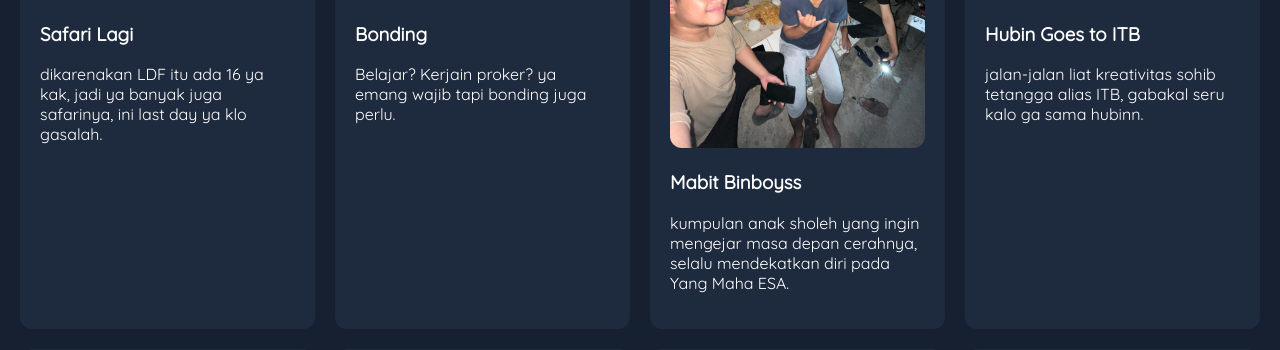
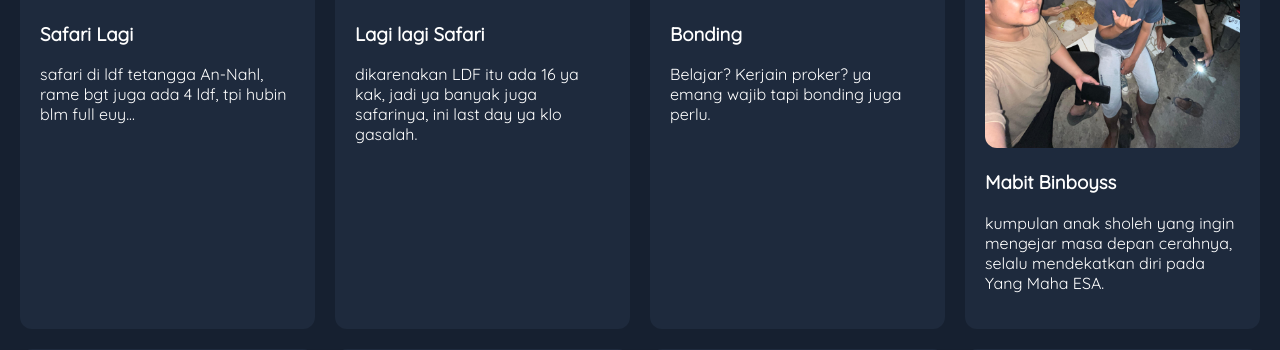
Before and after one commit to adaajah/hubeenweb, a Flask app: page /index in a window 1280 px wide. Shown: the part 2558-2908 px from the top of the page. Run offline with Flask 3, Linux system fonts and the light colour scheme.

Commit message:
index.html

```diff
--- a/templates/index.html
+++ b/templates/index.html
@@ -221,12 +221,17 @@
       </div>
       <div class="kisah-item">
         <img src="{{ url_for('static', filename='safari2.jpg') }}" alt="Hero 2">
-        <h3>Safari</h3>
+        <h3>Safari on Nuril</h3>
         <p>salah satu proker utama hubin sedang berlangsung, ada 4 LDF disana weww, capek baget. btw ada isu pgn di balsan wkwk</p>
       </div>
       <div class="kisah-item">
+        <img src="{{ url_for('static', filename='safari4.jpg') }}" alt="Hero 2">
+        <h3>Safari Lagi</h3>
+        <p>safari di ldf tetangga An-Nahl, rame bgt juga ada 4 ldf, tpi hubin blm full euy...</p>
+      </div>
+      <div class="kisah-item">
         <img src="{{ url_for('static', filename='safari3.jpg') }}" alt="Hero 2">
-        <h3>Safari Lagi</h3>
+        <h3>Lagi lagi Safari</h3>
         <p>dikarenakan LDF itu ada 16 ya kak, jadi ya banyak juga safarinya, ini last day ya klo gasalah.</p>
       </div>
       <div class="kisah-item">
```
